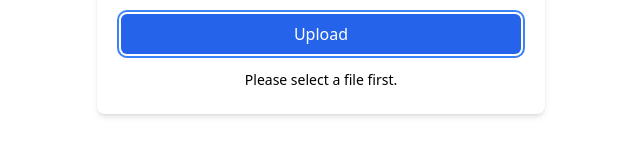
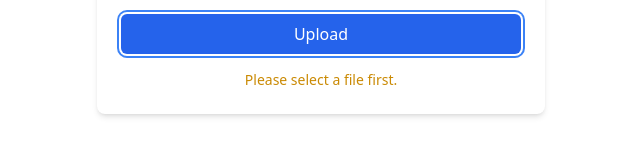
Before and after one commit to rodrigoGit-2014/exam-lab-ai-ui, a React (Vite) app: page / in a window 1280 px wide. Both pictures are taken after a click on the button "Upload". Shown: the part 198-354 px from the top of the page, without its empty margins (319-959 px from the left). Built offline with nearby package versions, Linux system fonts and the light colour scheme.

Commit message:
adding better error messages

```diff
--- a/src/FileUploadComponent.tsx
+++ b/src/FileUploadComponent.tsx
@@ -3,7 +3,7 @@ import axios from 'axios';
 
 const FileUploadComponent: React.FC = () => {
     const [file, setFile] = useState<File | null>(null);
-    const [message, setMessage] = useState<string | null>(null);
+    const [message, setMessage] = useState<{ text: string, type: 'success' | 'error' | 'warning' } | null>(null);
 
     const handleFileChange = (event: React.ChangeEvent<HTMLInputElement>) => {
         if (event.target.files) {
@@ -14,7 +14,7 @@ const FileUploadComponent: React.FC = () => {
     const handleSubmit = async (event: React.FormEvent) => {
         event.preventDefault();
         if (!file) {
-            setMessage('Please select a file first.');
+            setMessage({ text: 'Please select a file first.', type: 'warning' });
             return;
         }
 
@@ -28,14 +28,22 @@ const FileUploadComponent: React.FC = () => {
                 { headers: { 'Content-Type': 'multipart/form-data' } }
             );
 
-            setMessage(`Response: ${response.data.message || 'File uploaded successfully!'}`);
+            if (response.status === 200 || response.status === 201) {
+                setMessage({ text: 'File uploaded successfully!', type: 'success' });
+            } else {
+                setMessage({ text: 'Something went wrong.', type: 'error' });
+            }
         } catch (error) {
             if (axios.isAxiosError(error)) {
-                setMessage(`Error: ${error.response?.data.message || error.message || 'File upload failed!'}`);
+                if (error.response?.status === 409) {
+                    setMessage({ text: 'File duplicated.', type: 'error' });
+                } else {
+                    setMessage({ text: error.response?.data.message || 'File upload failed!', type: 'error' });
+                }
             } else if (error instanceof Error) {
-                setMessage(`Error: ${error.message}`);
+                setMessage({ text: error.message, type: 'error' });
             } else {
-                setMessage('An unknown error occurred.');
+                setMessage({ text: 'An unknown error occurred.', type: 'error' });
             }
         }
     };
@@ -63,8 +71,8 @@ const FileUploadComponent: React.FC = () => {
                 </button>
             </form>
             {message && (
-                <p className="mt-4 text-sm text-center">
-                    {message}
+                <p className={`mt-4 text-sm text-center ${message.type === 'success' ? 'text-green-600' : message.type === 'error' ? 'text-red-600' : 'text-yellow-600'}`}>
+                    {message.text}
                 </p>
             )}
         </div>
```
